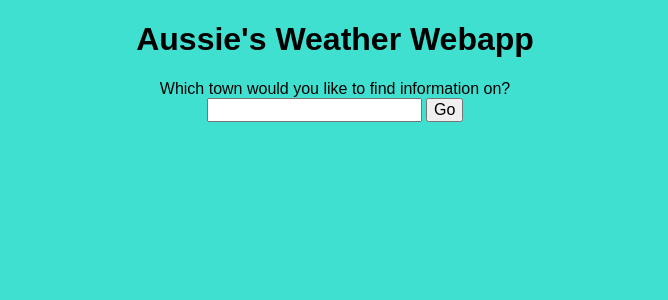
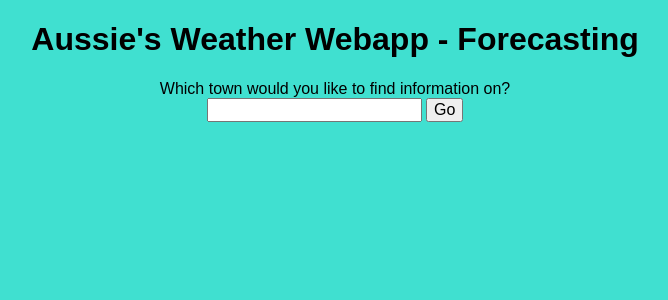
Before and after one commit to Ransu-ll/weather-app, a Flask app: page / in a window 1280 px wide. Shown: the top 300 px of the page, without its empty margins (305-973 px from the left). Run offline with Flask 3, Linux system fonts and the light colour scheme.

Commit message:
Modify title for testing of pipeline

```diff
--- a/webapp/templates/index.jinja2
+++ b/webapp/templates/index.jinja2
@@ -10,7 +10,7 @@
     <link rel="stylesheet" href="{{ url_for('static', filename='style.css') }}">
 </head>
 <body>
-    <h1 class="centre">Aussie's Weather Webapp</h1>
+    <h1 class="centre">Aussie's Weather Webapp - Forecasting</h1>
 
     <form action="/town_info_get" method="get">
         <label for="townsearch">
--- a/webapp/templates/notfound.jinja2
+++ b/webapp/templates/notfound.jinja2
@@ -10,7 +10,7 @@
     <link rel="stylesheet" href="{{ url_for('static', filename='style.css') }}">
 </head>
 <body>
-    <h1 class="centre">Aussie's Weather Webapp</h1>
+    <h1 class="centre">Aussie's Weather Webapp - Forecasting</h1>
     <h2 class="centre">Could not find that page.</h2>
 
     <form action="/town_info_get" method="get">
--- a/webapp/templates/town.jinja2
+++ b/webapp/templates/town.jinja2
@@ -10,7 +10,7 @@
     <link rel="stylesheet" href="{{ url_for('static', filename='style.css') }}">
 </head>
 <body>
-    <h1 class="centre">Aussie's Weather Webapp</h1>
+    <h1 class="centre">Aussie's Weather Webapp - Forecasting</h1>
 
     <form action="/town_info_get" method="get">
         <label for="townsearch">
```
